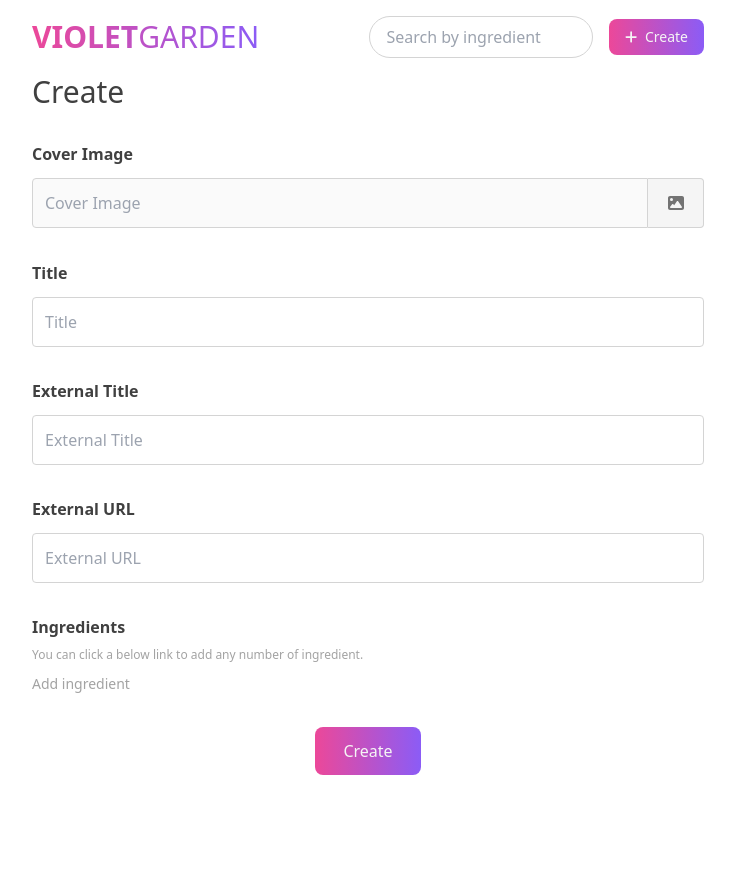
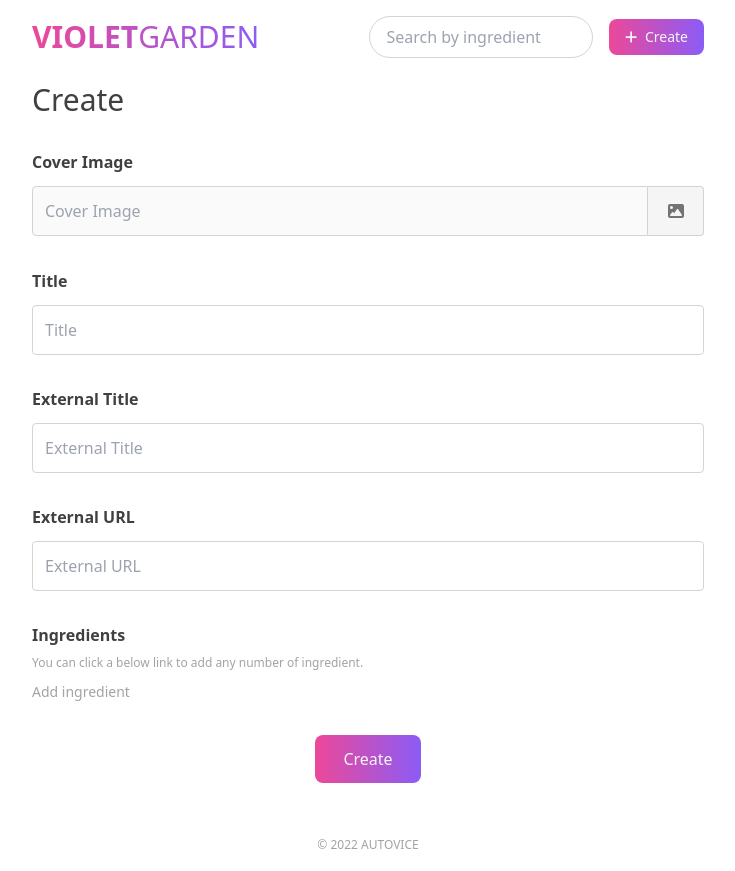
Before and after one commit to whitia/kitchen-note-front, a Next.js app: page /recipes/new in a window 1280 px wide. Shown: the whole page, without its empty margins (272-1007 px from the left). Before the commit the page ends 800 px from the top, so only its background shows below. Built offline with nearby package versions, Linux system fonts and the light colour scheme.

Commit message:
Fix layout

```diff
--- a/components/layout.tsx
+++ b/components/layout.tsx
@@ -1,11 +1,22 @@
+import Head from 'next/head'
 import Header from './header'
+import Footer from './footer'
 
 const Layout = ({children}: any) => {
+  let title = process.env.NEXT_PUBLIC_SITE_TITLE
+  if (children.props['data']) {
+    const recipe = children.props['data']['data']['recipe']
+    if (recipe) title = recipe['title'] + ' | ' + title
+  }
   return (
     <>
-      <Header />
-      <div className="container mx-auto max-w-2xl">
-        <main>{children}</main>
+      <Head>
+        <title>{title}</title>
+      </Head>
+      <div className="flex flex-col h-screen justify-between px-4 md:px-0">
+        <Header />
+        <main className="container mx-auto max-w-full md:max-w-2xl mb-auto">{children}</main>
+        <Footer />
       </div>
     </>
   )
```
